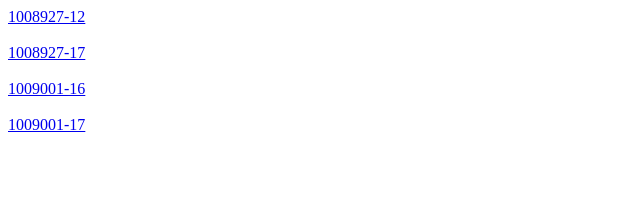
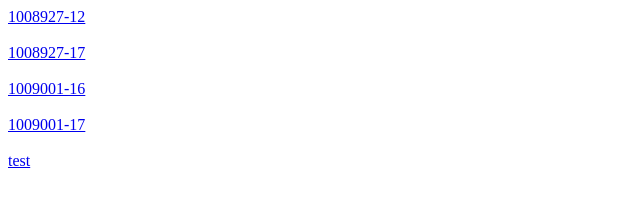
Before and after one commit to kmchstrr/urltest, a plain HTML site: page index.html in a window 1280 px wide. Shown: the full height of the page, 0-640 px from the left. Drawn offline with Linux system fonts and the light colour scheme.

Commit message:
Update index.html

```diff
--- a/index.html
+++ b/index.html
@@ -9,6 +9,8 @@
 <a href="csc:63-2-1009001-16:23DFC0f735@TELPAD"onclick="runFunction(evt)">1009001-16</a>
 <br><br>
 <a href="csc:63-2-1009001-17:3CE1A194c3@TELPAD"onclick="runFunction(evt)">1009001-17</a>
+<br><br>
+<a href="#"onclick="runFunction(evt)">test</a>
 <br><br>
 <script>
 
```
